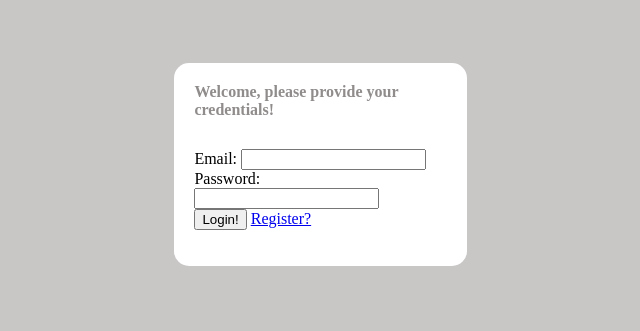
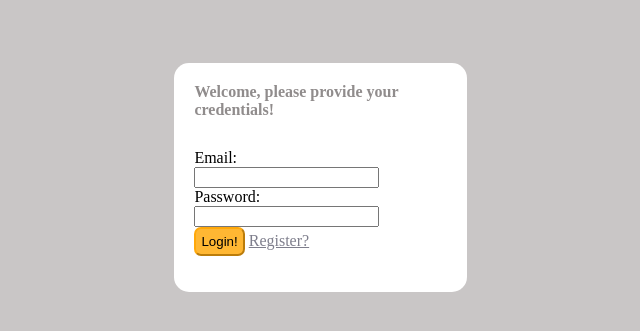
Before and after one commit to Rositsazz/course_system, a Django app: page /login in a window 1280 px wide. Shown: the top 331 px of the page, without its empty margins (276-916 px from the left). Run offline with Django 3.2, Linux system fonts and the light colour scheme.

Commit message:
add stylization to login page

```diff
--- a/EducationSystem/website/templates/website/login.html
+++ b/EducationSystem/website/templates/website/login.html
@@ -1,6 +1,9 @@
 <style>
 body {
   background-color: #c9c6c6;
+}
+label {
+  display: block;
 }
   .errors {
     color: red;
@@ -18,6 +21,19 @@ body {
     padding-bottom: 30px;
     color: #908c8c;
   }
+  .login-btn {
+    background-color: #ffa500cc;
+    padding: 5px;
+    border-radius: 7px;
+    border-color: #ffa500cc;
+  }
+  a {
+    color: #7e7e8c;
+  }
+  a:hover {
+    color: #ffa500cc;
+  }
+
 </style>
 <div class="login-box">
   <div class="welcoming"><span>Welcome, please provide your credentials!</span></div>
@@ -28,12 +44,12 @@ body {
     </label>
     <input id="email" name="email" type="email">
     <br/>
-    <label>
+    <label for="password">
       Password:
-      <input id="password" name="password" type="password">
     </label>
+    <input id="password" name="password" type="password">
     <br/>
-    <input type="submit" value='Login!'>
+    <input class="login-btn" type="submit" value='Login!'>
     <a href="{% url 'website:register' %}">
       Register?
      </a><br>
```
Also changed, not shown: EducationSystem/db.sqlite3.
